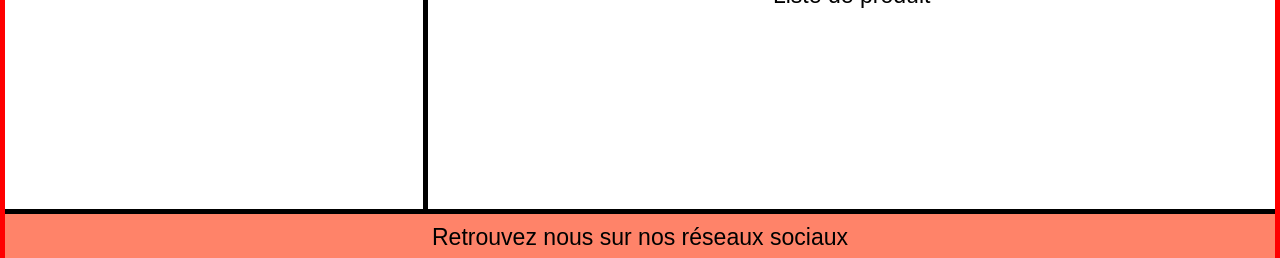
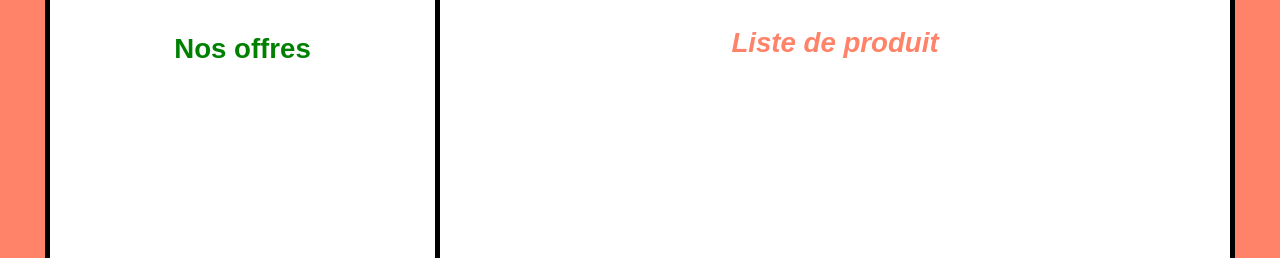
Before and after one commit to IanSYN/Website-Pizza, a PHP site: page / in a window 1280 px wide. Shown: the part 640-898 px from the top of the page. Run offline with PHP 8.4, Linux system fonts and the light colour scheme; data that the repository does not hold is empty.

Commit message:
Add files via upload

```diff
--- a/Client/css/StyleSheet.css
+++ b/Client/css/StyleSheet.css
@@ -7,18 +7,21 @@
 }
 
 html{
-    border: red solid 5px;
+    border: #FF8369 solid 45px;
     border-radius: 10px;
     background-color: #FF8369;
 }
 
 h1{
-    color: #F31C1B;
+    color: green;
+    font-size: larger;
+    font-weight: bold;
 }
 
 /***********************************************************/
 /***********Paramètre pour la barre de navigation***********/
 /***********************************************************/
+
 .contenerBarre{
     background-color: #FF8369;
 }
@@ -56,8 +59,6 @@
     background-color: #FF8369;
     display: grid;
     grid-template-rows: 1fr 0.3fr;
-    border-top: black solid 5px;
-    border-bottom: black solid 5px;
     font-size: smaller;
     text-align: center;
 }
@@ -80,6 +81,7 @@
 /***********************************************************/
 /**************Paramètre pour la page d'accueil*************/
 /***********************************************************/
+
 .Accueil{
     background-color: white;
 }
@@ -90,26 +92,50 @@
 }
 
 .EnAvant {
-    border-top: black solid 5px;
-    border-bottom: black solid 5px;
+    border: black solid 5px;
     background-image: url("../img/pizzaRegina.jpg");
     background-size: cover;
     background-position: center;
+    /*max-height: 350px;*/
 }
 
 .contenerListe{
     display: grid;
     grid-template-columns: 0.5fr 1fr;
+    border-bottom:black solid 5px;
+    border-right:black solid 5px;
+}
+
+.contenerListe p{
+    color: #FF8369;
+    font-size: larger;
+    font-weight:bold;
+    font-style: italic;
 }
 
 .ContenerNav{
     border-right: black solid 5px;
+    border-left: black solid 5px;
 }
 
 .Navigation{
     display: grid;
-    grid-template-rows: repeat(5, 50px);
+    grid-template-rows: repeat(5, 60px);
     text-align: center;
+
+}
+
+.Navigation h1{
+    padding-top: 15px;
+
+}
+
+.Navigation a{
+    padding: 35px;
+    color: #FF8369;
+    font-size: larger;
+    font-weight:bold;
+    text-decoration: none;
 
 }
 
@@ -123,8 +149,9 @@
 }
 
 .ListeP img{
-    width: 100px;
-    height: 100px;
+    width: 200px;
+    height: 200px;
+    padding: 20px;
 }
 
 .containerObjet{
```
